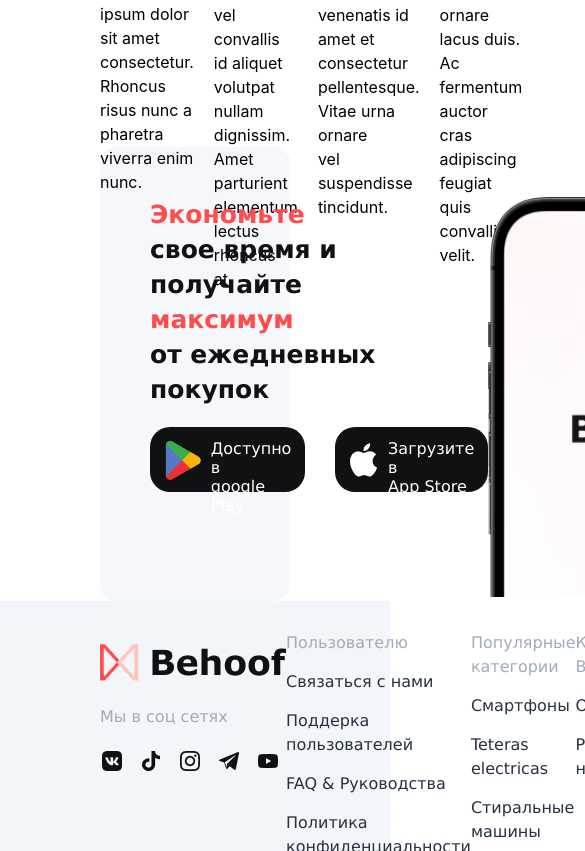
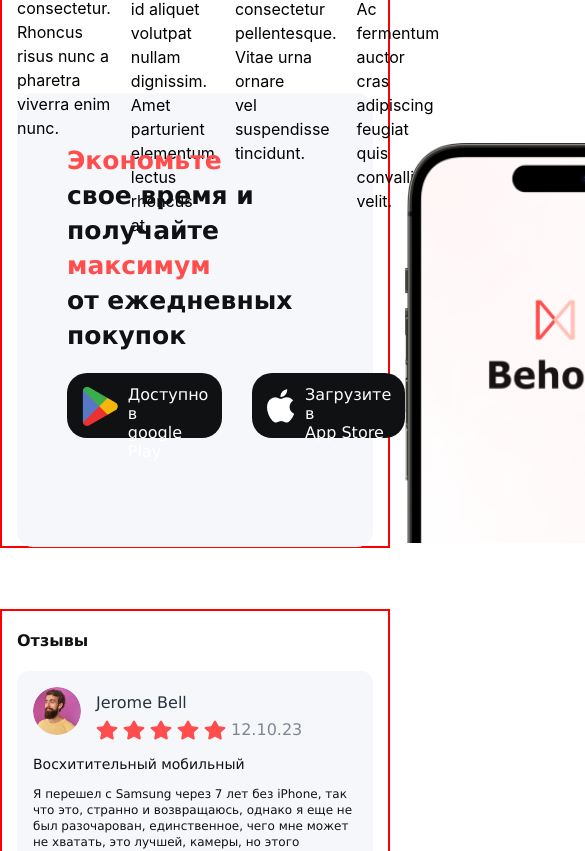
Before and after one commit to nurmuhammedjs13/behoof, a React (Vite) app: page / in a window 390 px wide. Shown: the part 1149-2000 px from the top of the page, 585 px wide, since content can reach past the window. Built offline with nearby package versions, Linux system fonts and the light colour scheme.

Commit message:
review finished

```diff
--- /dev/null
+++ b/src/components/review/index.tsx
@@ -0,0 +1,38 @@
+import React from "react";
+import Review from "../reviewItem";
+import "./style.css";
+import reviewImg from "../../assets/Avatar1.png";
+
+function ReviewPage() {
+    return (
+        <div className="container">
+            <p className="review__text">Отзывы</p>
+            <div className="card">
+                <Review />
+                <Review />
+                <Review />
+                <Review />
+                <Review />
+                <Review />
+                <Review />
+                <Review />
+                <Review />
+                <Review />
+                <Review />
+                <Review />
+                <Review />
+                <Review />
+                <Review />
+                <Review />
+                <Review />
+                <Review />
+                <Review />
+            </div>
+            <div className="btnToCenter">
+                <button className="seeMore">Показать еще</button>
+            </div>
+        </div>
+    );
+}
+
+export default ReviewPage;
--- /dev/null
+++ b/src/components/review/style.css
@@ -0,0 +1,58 @@
+.review__text {
+    font-family: var(--font-family);
+    font-weight: 600;
+    font-size: 24px;
+    line-height: 133%;
+    color: #0f1113;
+    margin: 20px 0;
+}
+.card {
+    display: grid;
+    grid-template-columns: repeat(3, 1fr);
+    gap: 10px;
+}
+.btnToCenter {
+    display: flex;
+    align-items: center;
+    justify-content: center;
+}
+.seeMore {
+    margin: 0 auto;
+    border: none;
+    margin-top: 20px;
+    border-radius: 8px;
+    width: 138px;
+    height: 48px;
+    background: #f2f5f9;
+    font-family: var(--font-family);
+    font-weight: 400;
+    font-size: 16px;
+    line-height: 125%;
+    color: #ff4d4d;
+}
+@media screen and (max-width: 1000px) {
+    .card {
+        display: grid;
+        grid-template-columns: repeat(2, 1fr);
+    }
+}
+@media screen and (max-width: 640px) {
+    .card {
+        display: grid;
+        grid-template-columns: 1fr;
+        justify-items: center;
+    }
+    .review__text {
+        font-family: var(--font-family);
+        font-weight: 600;
+        font-size: 16px;
+        line-height: 125%;
+        color: #0f1113;
+    }
+    .seeMore {
+        border-radius: 8px;
+        padding: 14px;
+        width: 343px;
+        height: 48px;
+    }
+}
--- /dev/null
+++ b/src/components/reviewItem/index.tsx
@@ -0,0 +1,73 @@
+import "./style.css";
+import star from "../../assets/star.svg";
+import reviewImg from "../../assets/Avatar1.png";
+
+function Review() {
+    return (
+        <div className="review">
+            <div className="review__content">
+                <>
+                    <div className="review__header">
+                        <img
+                            src={reviewImg}
+                            alt=""
+                            className="review__header__img"
+                        />
+                        <div className="review__header__info">
+                            <h5 className="review__header__title">
+                                Jerome Bell
+                            </h5>
+                            <div className="review__header__review">
+                                <div className="header__review__star">
+                                    <img
+                                        src={star}
+                                        alt=""
+                                        className="review__star"
+                                    />
+                                    <img
+                                        src={star}
+                                        alt=""
+                                        className="review__star"
+                                    />
+                                    <img
+                                        src={star}
+                                        alt=""
+                                        className="review__star"
+                                    />
+                                    <img
+                                        src={star}
+                                        alt=""
+                                        className="review__star"
+                                    />
+                                    <img
+                                        src={star}
+                                        alt=""
+                                        className="review__star"
+                                    />
+                                    <p className="header__review__date">
+                                        12.10.23
+                                    </p>
+                                </div>
+                            </div>
+                        </div>
+                    </div>
+                    <div className="review__info">
+                        <h3 className="review__info__title">
+                            Восхитительный мобильный
+                        </h3>
+                        <p className="review__info__text">
+                            Я перешел с Samsung через 7 лет без iPhone, так что
+                            это, странно и возвращаюсь, однако я еще не был
+                            разочарован, единственное, чего мне может не
+                            хватать, это лучшей, камеры, но этого достаточно,
+                            вам нужно все выяснить ещеz раз, но, очевидно,
+                            рекомендация отсюда 😁 💪🏼
+                        </p>
+                    </div>
+                </>
+            </div>
+        </div>
+    );
+}
+
+export default Review;
--- /dev/null
+++ b/src/components/reviewItem/style.css
@@ -0,0 +1,73 @@
+.review {
+    border-radius: 12px;
+    max-width: 466px;
+    height: auto;
+    background: #f6f7fa;
+    padding: 16px;
+}
+.review__header {
+    display: flex;
+    gap: 15px;
+}
+.review__info__text {
+    max-width: 434px;
+}
+.review__header__title {
+    font-family: var(--font-family);
+    font-weight: 500;
+    font-size: 16px;
+    line-height: 137%;
+    color: #263141;
+    margin: 5px 0;
+}
+.header__review__star {
+    display: flex;
+    align-items: center;
+    flex-wrap: wrap;
+    gap: 5px;
+}
+.review__info__title {
+    font-family: var(--font-family);
+    font-weight: 600;
+    font-size: 20px;
+    line-height: 120%;
+    color: #263141;
+}
+.review__info__text {
+    font-family: var(--font-family);
+    font-weight: 400;
+    font-size: 16px;
+    line-height: 137%;
+    color: #474f5a;
+}
+.header__review__date {
+    font-family: var(--font-family);
+    font-weight: 400;
+    font-size: 16px;
+    line-height: 137%;
+    color: #7e8794;
+}
+@media screen and (max-width: 500px) {
+    .review__info__title {
+        font-family: var(--font-family);
+        font-weight: 500;
+        font-size: 14px;
+        line-height: 129%;
+        color: #0f1113;
+    }
+    .review__info__text {
+        font-family: var(--font-family);
+        font-weight: 400;
+        font-size: 12px;
+        line-height: 133%;
+        color: #0f1113;
+    }
+    .review__header__img {
+        border-radius: 1000px;
+        width: 48px;
+        height: 48px;
+    }
+    .header__review__star {
+        margin: 0;
+    }
+}
--- a/src/index.css
+++ b/src/index.css
@@ -4,28 +4,17 @@
   overflow-x: hidden;
   padding: 20px 0 0 0;
 }
-
 .container {
-  padding: 0 100px;
+  max-width: 1440px;
+  margin: 0 auto;
+  padding: 0 15px;
+  border: 2px solid red;
 }
-
 * {
   font-family: Verdana, Geneva, Tahoma, sans-serif;
-}
-
-* {
   text-decoration: none;
 }
-text {
+p {
   text-decoration: none;
-}
-
-p {
   margin: 0;
 }
-@media screen and (max-width: 375px) {
-  .container {
-    margin: 0;
-    padding: 0 30px;
-  }
-}
--- a/src/pages/home/home.tsx
+++ b/src/pages/home/home.tsx
@@ -2,6 +2,8 @@
 import Header from "../../components/header/header";
 import Hero from "../../components/hero/hero";
 import Header_content from "../../components/header_content/header_content";
+import ReviewPage from "../../components/review";
+
 
 function Home() {
   return (
@@ -9,7 +11,8 @@
       <Header />
       <Header_content />
       <Hero />
-      <Footer />
+      <ReviewPage/>
+     <Footer />
     </>
   );
 }
```
Also changed, not shown: src/assets/star.svg (added), src/pages/product/review.css (deleted).
